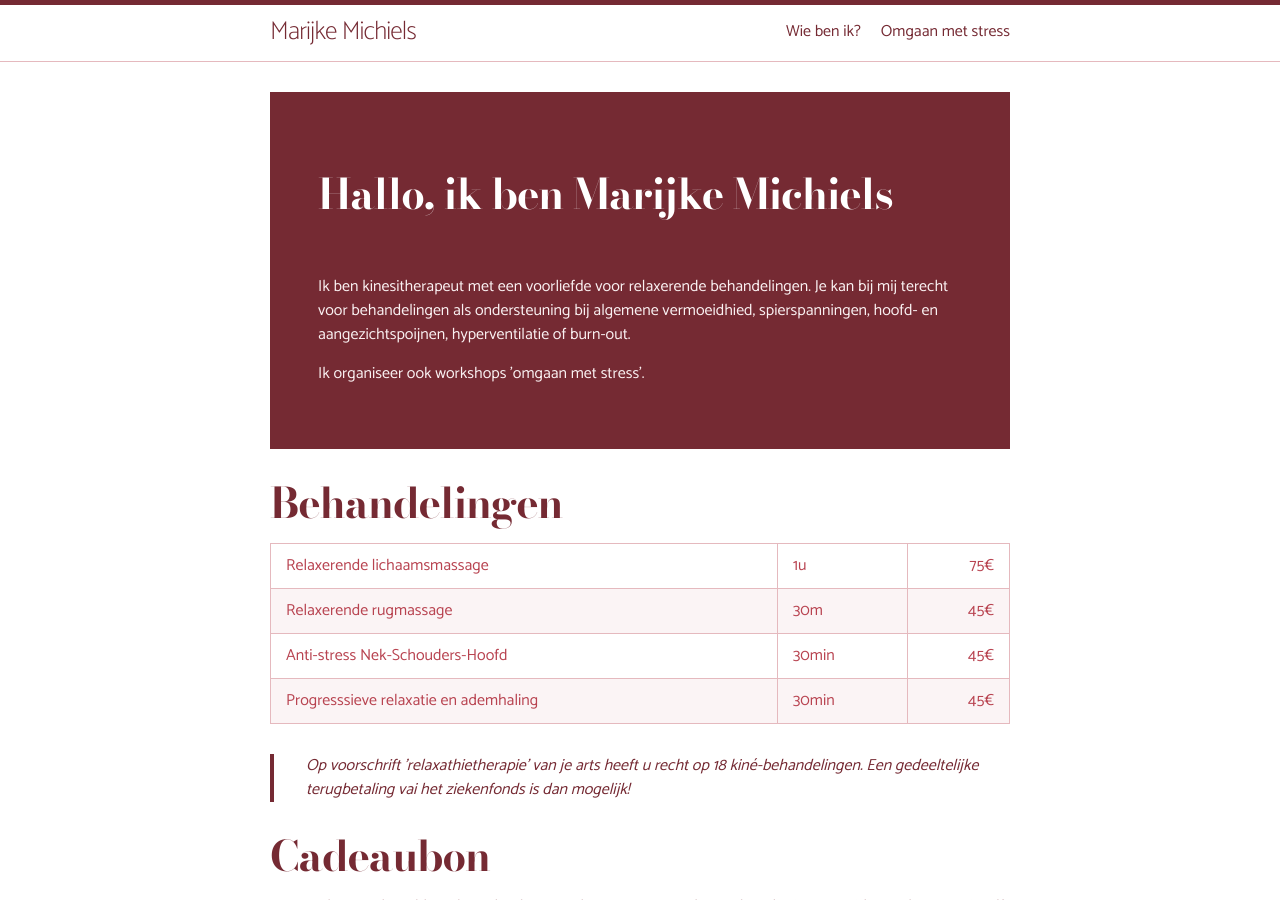
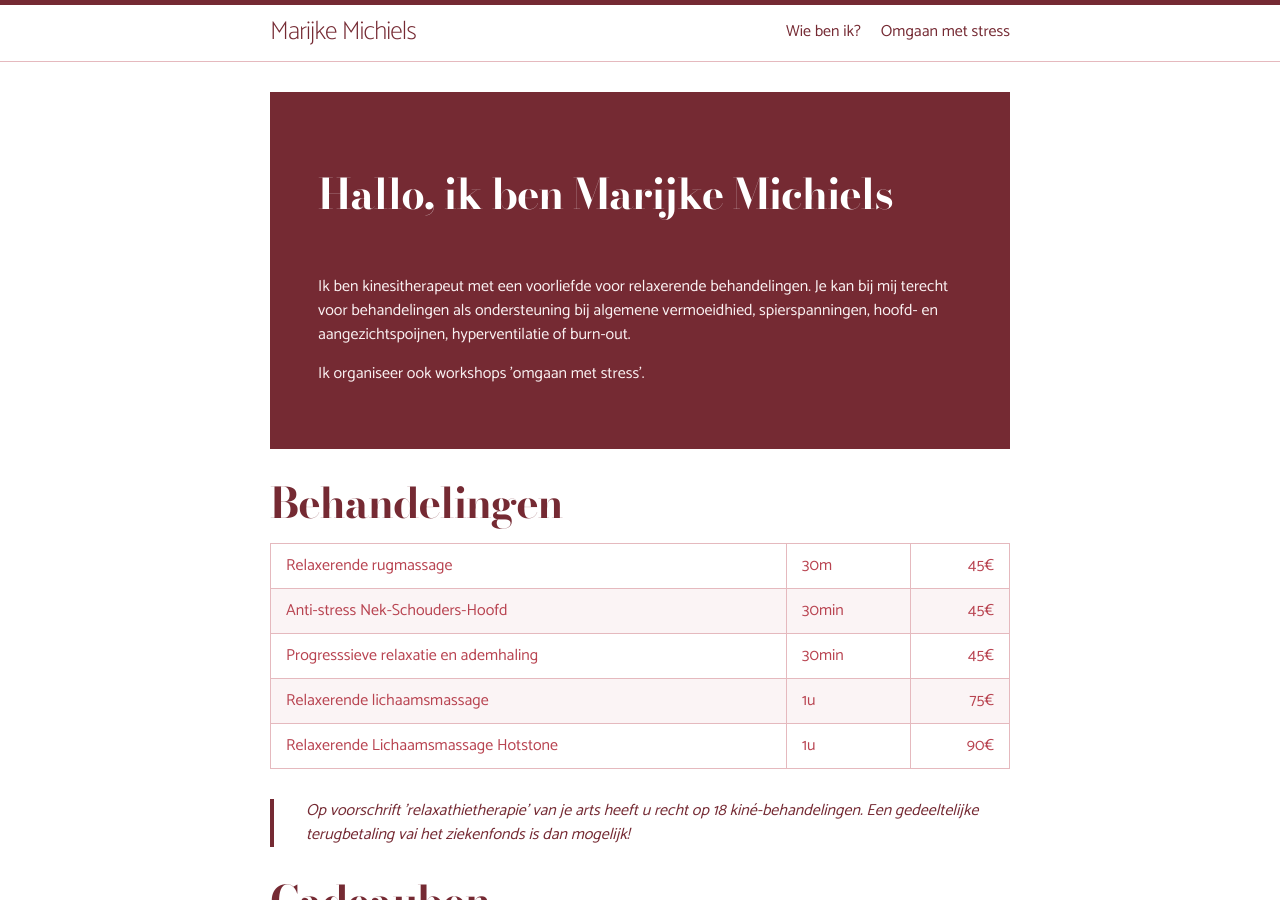
Before and after one commit to koenhandekyn/marijkemichiels, a Jekyll site: the page built from index.md, in a window 1280 px wide and 900 px high. Built offline with Jekyll 4.4.1, drawn with Linux system fonts in a browser that asks for light colours.

Commit message:
initial commit

```diff
--- a/index.md
+++ b/index.md
@@ -32,11 +32,6 @@ key: marijke
 
 <table>
   <tr>
-    <td>Relaxerende lichaamsmassage</td>
-    <td class="align-left">1u</td>
-    <td class="align-right">75€</td>
-  </tr>
-  <tr>
     <td>Relaxerende rugmassage</td>
     <td class="align-left">30m</td>
     <td class="align-right">45€</td>
@@ -50,6 +45,16 @@ key: marijke
     <td>Progresssieve relaxatie en ademhaling</td>
     <td class="align-left">30min</td>
     <td class="align-right">45€</td>
+  </tr>
+  <tr>
+    <td>Relaxerende lichaamsmassage</td>
+    <td class="align-left">1u</td>
+    <td class="align-right">75€</td>
+  </tr>
+  <tr>
+    <td>Relaxerende Lichaamsmassage Hotstone</td>
+    <td class="align-left">1u</td>
+    <td class="align-right">90€</td>
   </tr>
 </table>
 
```
